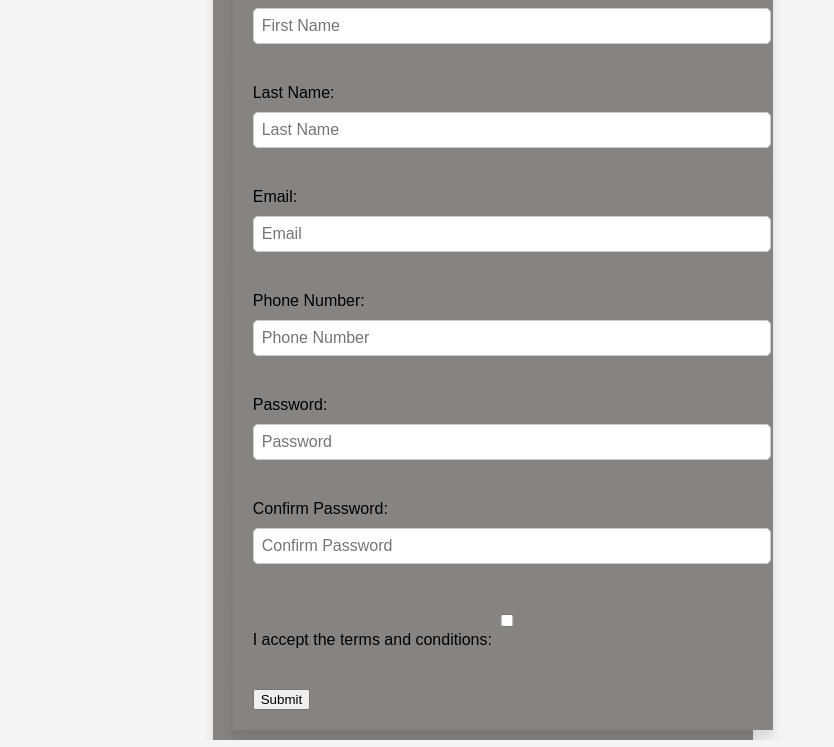
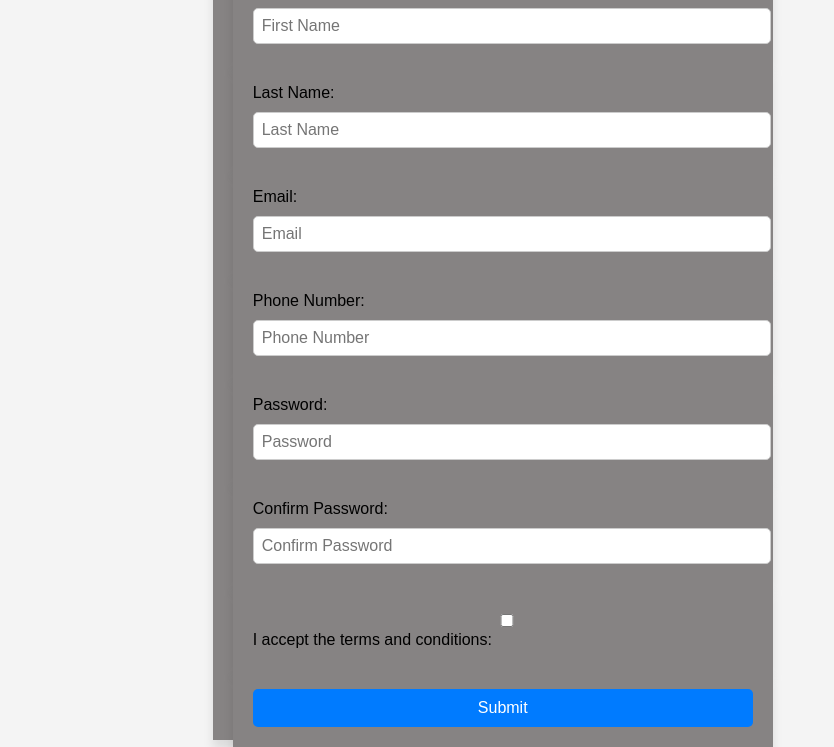
Before and after one commit to M-Saleh-N/HTML.form, a plain HTML site: page index.html in a window 1280 px wide. Shown: the part 60-807 px from the top of the page, without its empty margins (0-834 px from the left). Drawn offline with Linux system fonts and the light colour scheme.

Commit message:
styled the button

```diff
--- a/style.css
+++ b/style.css
@@ -21,3 +21,15 @@ input {
   border-radius: 5px;
   font-size: 16px;
 }
+
+button {
+  width: 100%;
+  background-color: #007bff;
+  color: white;
+  padding: 10px;
+  border: none;
+  border-radius: 5px;
+  font-size: 16px;
+  cursor: pointer;
+  transition: 0.3s;
+}
```
